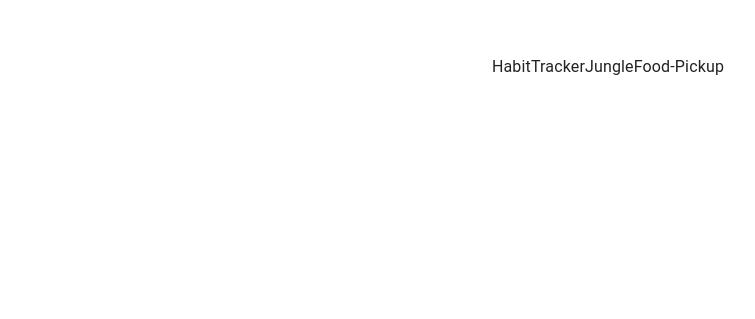
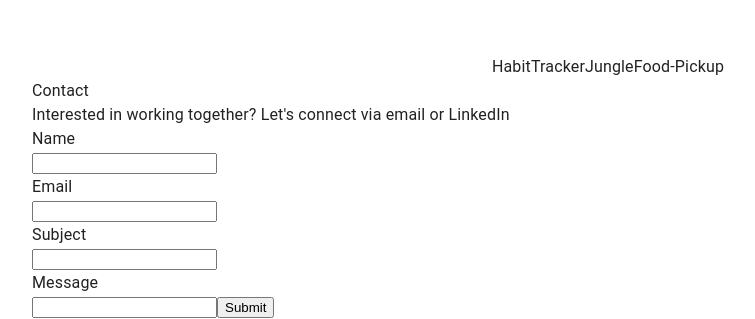
Before and after one commit to MackMartinez/Portfolio, a React (Create React App) app: page / in a window 1280 px wide. Shown: the part 1278-1597 px from the top of the page, without its empty margins (392-1147 px from the left). Before the commit the page ends 1357 px from the top, so only its background shows below. Built offline with nearby package versions, Linux system fonts and the light colour scheme.

Commit message:
add skill component with raw data

```diff
--- a/src/App.js
+++ b/src/App.js
@@ -4,6 +4,7 @@ import "./App.css";
 import DrawerAppBar from "./Components/Appbar";
 import Landing from "./Components/Landing";
 import Projects from "./Components/Projects";
+import ContactMe from "./Components/ContactMe";
 
 function App() {
   return (
@@ -12,6 +13,7 @@ function App() {
         <Container sx={{ justifyContent: 'space-between', marginLeft:50}}>
           <Landing />
           <Projects />
+          <ContactMe />
         </Container>
     </Box>
   );
--- a/src/Components/ContactMe.jsx
+++ b/src/Components/ContactMe.jsx
@@ -1,11 +1,39 @@
 import { Box, Typography } from '@mui/material';
 import React from 'react';
+import { useForm } from "react-hook-form";
 
 const ContactMe = () => {
+  const { register, handleSubmit, watch, formState: { errors } } = useForm();
+  const onSubmit = (event) => {
+    event.preventDefault()
+  }
+
+  console.log(watch("example")); // watch input value by passing the name of it
   return (
     <Box>
       <Typography>Contact</Typography>
       <Typography>Interested in working together? Let's connect via email or LinkedIn</Typography>
+    {/* "handleSubmit" will validate your inputs before invoking "onSubmit" */}
+    <form onSubmit={handleSubmit(onSubmit)}>
+      <Typography>Name</Typography>
+      <input {...register("name")} />
+
+      <Typography>Email</Typography>
+      {/* include validation with required or other standard HTML validation rules */}
+      <input {...register("email", { required: true })} />
+
+      <Typography>Subject</Typography>
+      {/* include validation with required or other standard HTML validation rules */}
+      <input {...register("subject", { required: true })} />
+
+      <Typography>Message</Typography>
+      {/* include validation with required or other standard HTML validation rules */}
+      <input {...register("message", { required: true })} />
+      {/* errors will return when field validation fails  */}
+      {errors.exampleRequired && <span>This field is required</span>}
+
+      <input type="submit" />
+    </form>
     </Box>
   );
 }
```
Also changed, not shown: src/Components/Skills.jsx (added, +33 -0 lines).
